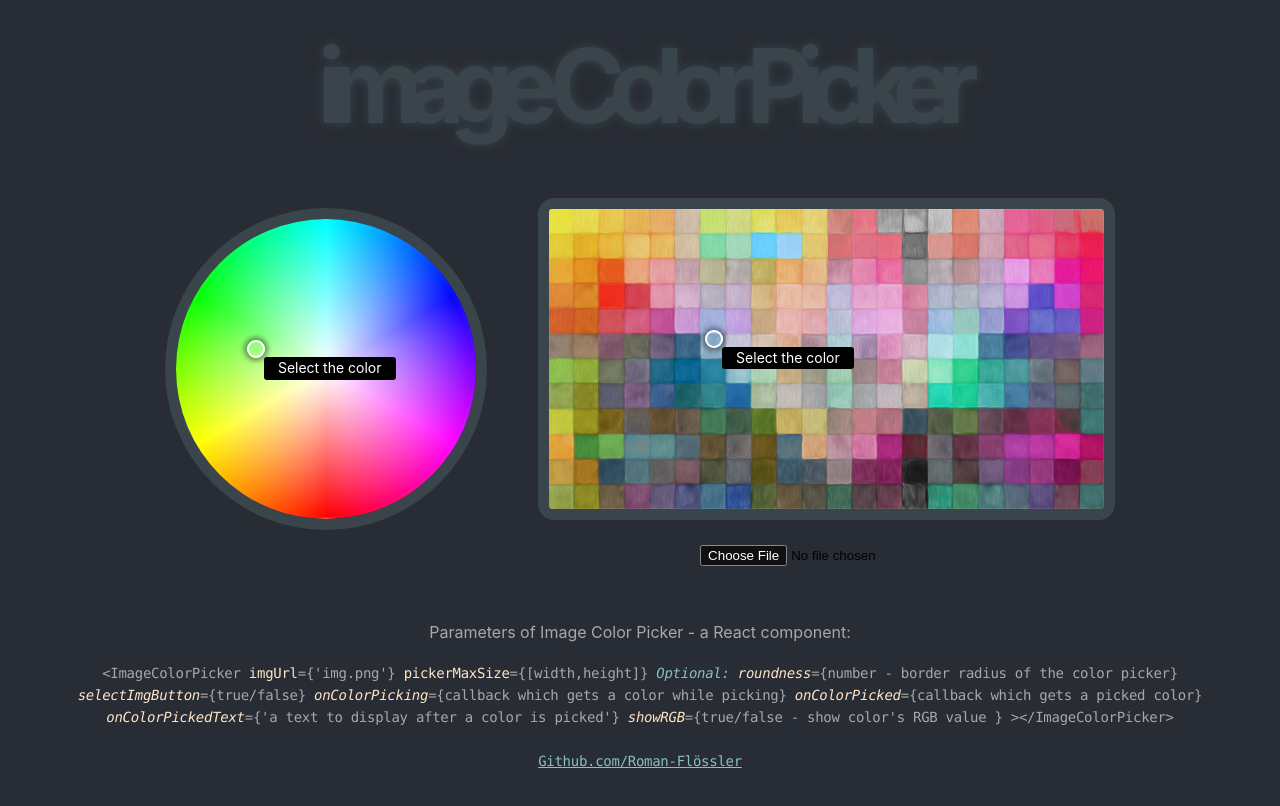
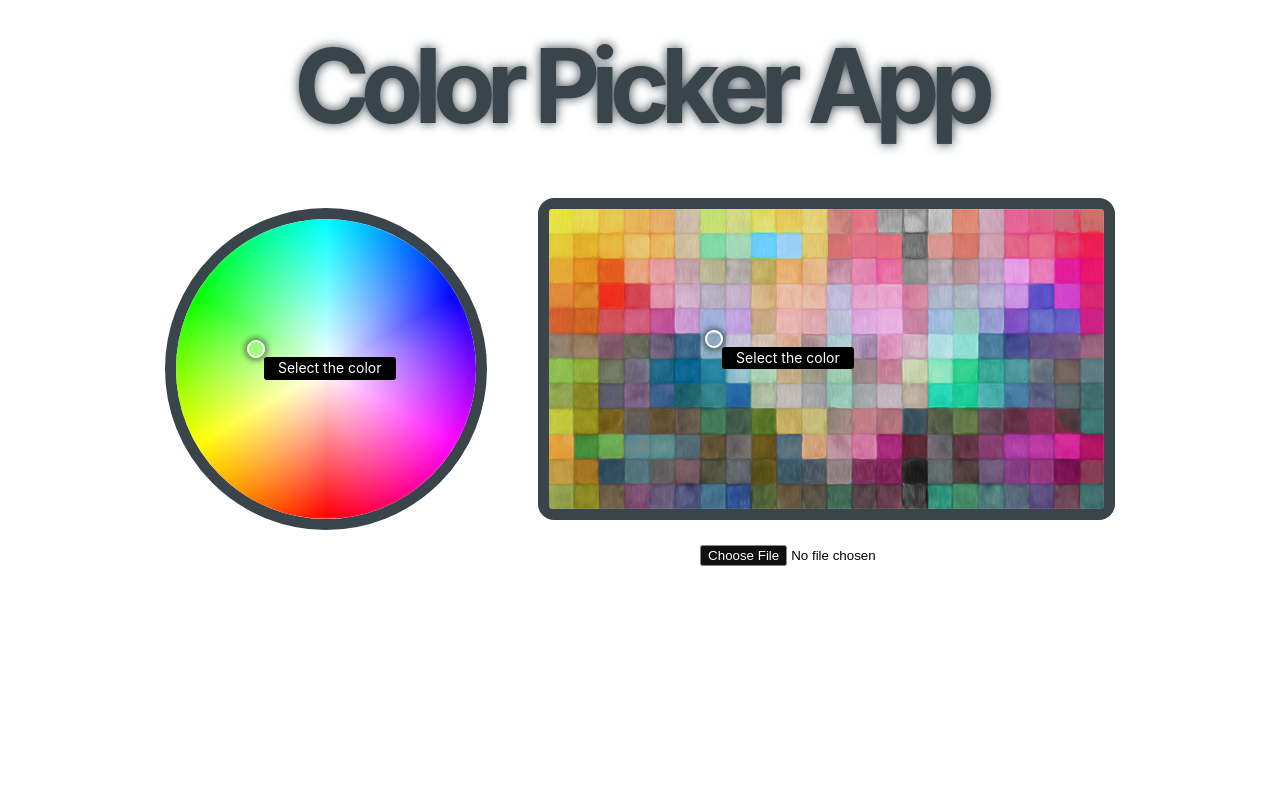
Before and after one commit to serenesky0914/color-picker-app, a React (Create React App) app: page / in a window 1280 px wide. Built offline with nearby package versions, Linux system fonts and the light colour scheme.

Commit message:
update css

```diff
--- a/public/index.html
+++ b/public/index.html
@@ -15,14 +15,6 @@
   <div id="root"></div>
   <p style="text-align: center;">
     <br><br>
-    Parameters of Image Color Picker - a React component: <br><br>
-    <code>
-      &lt;ImageColorPicker <span>imgUrl</span>={'img.png'} <span>pickerMaxSize</span>={[width,height]} <i style="color: #87c1c1">Optional:</i> <i>roundness</i>={number - border radius of the color picker} <br>
-      <i>selectImgButton</i>={true/false} <i>onColorPicking</i>={callback which gets a color while picking}  <i>onColorPicked</i>={callback which gets a picked color} <br>
-          <i>onColorPickedText</i>={'a text to display after a color is picked'} <i>showRGB</i>={true/false -
-          show color's RGB value } &gt;&lt;/ImageColorPicker&gt;<br><br>
-          <a href="https://github.com/Roman-Flossler/" target="_blank">Github.com/Roman-Flössler</a>
-    </code>
   </p>
   <br>
 </body>
--- a/src/App.css
+++ b/src/App.css
@@ -1,11 +1,11 @@
 
 body, html {
-  background-color: #282c34 !important;
+  /* background-color: #282c34; */
 }
 
 h1 {
   font-size: 8vw;
-  letter-spacing: -0.16em;
+  letter-spacing: -0.09em;
   color: #3a444b;
   margin: 3vh;
   text-align: center;
--- a/src/App.js
+++ b/src/App.js
@@ -36,10 +36,10 @@ onScreenResize = () => {
   render() {
     return (
         <div className="App">
-        <h1 style={{color: this.state.color,  textShadow: '0 0 11px' + this.state.color }} >image Color Picker</h1>
+        <h1 style={{color: this.state.color,  textShadow: '0 0 11px' + this.state.color }} >Color Picker App</h1>
           <header className="App-header">
             <ImageColorPicker imgUrl={'rgb.png'} pickerMaxSize={[300,300]} roundness={200} showRGB={true}
-                              onColorPicked={this.changeTitle} onColorPickedText={'is the new tab title'}  >
+                              onColorPicking={this.changeColor} onColorPicked={this.changeTitle} onColorPickedText={'is the new tab title'}  >
             </ImageColorPicker>
             <br />
             <ImageColorPicker selectImgButton={true} imgUrl={'palette.png'} pickerMaxSize={[this.getResponsiveWidth(555),300]} onColorPicking={this.changeColor}
```
Also changed, not shown: src/image-color-picker/ImageColorPicker.js (+10 -10 lines), 1 other file (tests, documents, lock files or other folders).
